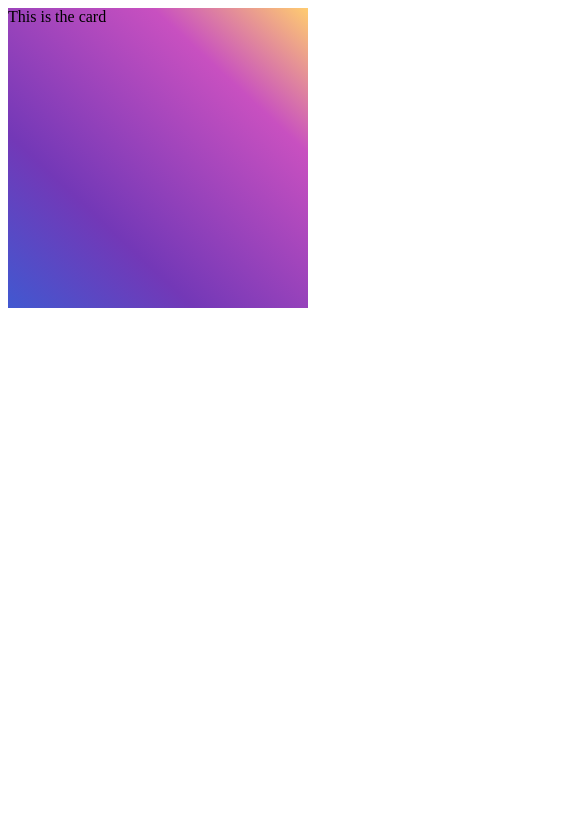
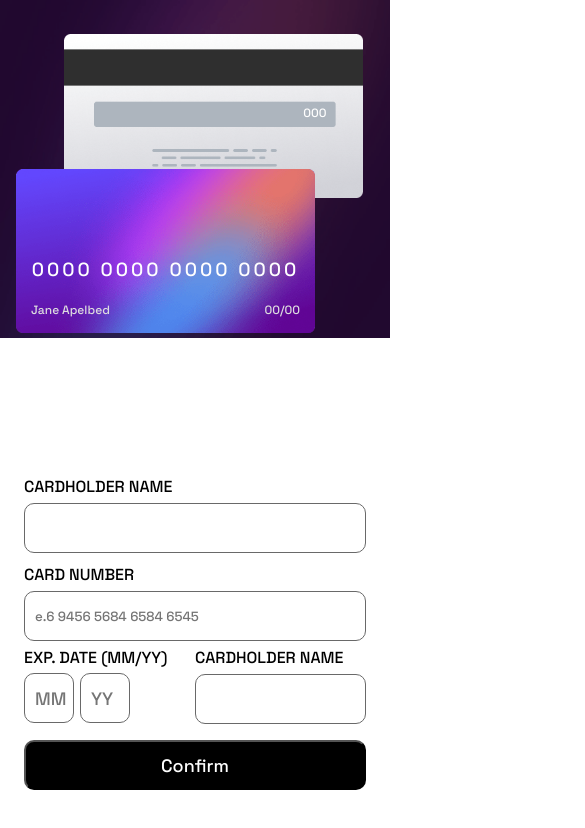
Before and after one commit to diegopaff/Frontend_Mentor_ch03, a React (Vite) app: page / in a window 390 px wide. Shown: the top 828 px of the page, 585 px wide, since content can reach past the window. Built offline with nearby package versions, Linux system fonts and the light colour scheme.

Commit message:
Mobile view styles

```diff
--- a/src/App.jsx
+++ b/src/App.jsx
@@ -1,12 +1,18 @@
 import React from 'react'
 import './App.css'
 import Card from './Components/Card/Card'
+import Formulary from './Components/Card/Form/Formulary'
 
 function App() {
 
   return (
     <div className="App">
-      <Card/>
+      <div>
+        <Card/>
+      </div>
+      <div>
+       <Formulary/>
+      </div>
     </div>
   )
 }
--- a/src/Components/Card/Card.css
+++ b/src/Components/Card/Card.css
@@ -1,13 +1,58 @@
 
-.card__container{
-    width: 300px;
-    height: 300px;
-    background-color: #4158D0;
-    background-image: linear-gradient(
-        43deg,
-     #4158D0 0%,
-     #7338b7 30%,
-     #C850C0 75%,
-     #FFCC70 100%);
+.card-front__container{
+    height: 164px;
+    width: 299px;
+    background-image: url(../../../public/bg-card-front.png);
+    background-size: contain;
+    position: absolute;
+    z-index: 5;
+    top: 50%;
+    left: 1rem;
+    display: flex;
+    flex-direction: column;
+    justify-content: end;
+    padding: 15px;
+    gap: 20px;
 
 }
+
+.card-front__container > div {
+    display: flex;
+    justify-content: space-between;
+    font-size: 12px;
+    color: hsl(270, 3%, 87%);
+
+
+}
+
+.card-back__container{
+    height: 164px;
+    width: 299px;
+    background-image: url(../../../public/bg-card-back.png);
+    background-size: contain;
+    position: absolute;
+    top: 10%;
+    left: 4rem;
+}
+
+.cards-container{
+    position: relative;
+    background-size: contain;
+    flex-direction: column;
+    background-image: url(../../../public/bg-main-mobile.png);
+    background-size: 100%;
+    background-repeat: round;
+    height: 40dvh;
+    color: white;
+}
+
+.card-front__number{
+    letter-spacing: 3px;
+    align-self: center;
+    font-size: 19px;
+}
+
+.card-back__cvc{
+    transform: translate(80%,445%);
+    font-size: 12px;
+}
--- a/src/Components/Card/Card.jsx
+++ b/src/Components/Card/Card.jsx
@@ -3,7 +3,19 @@ import './Card.css';
 
 const Card = () => {
   return (
-    <div className='card__container'>This is the card</div>
+    <div className='cards-container'>
+
+      <div className='card-front__container'>
+        <p className='card-front__number'> 0000 0000 0000 0000 </p>
+        <div>
+          <p className='card-front__name'> Jane Apelbed </p>
+          <p className='card-front__date'> 00/00 </p>
+        </div>
+      </div>
+      <div className='card-back__container'>
+        <p className='card-back__cvc'> 000 </p>
+      </div>
+    </div>
   )
 }
 
--- /dev/null
+++ b/src/Components/Card/Form/Formulary.css
@@ -0,0 +1,78 @@
+
+
+.form-container{
+    display: grid;
+    height: 60dvh;
+}
+
+.form{
+    display: flex;
+    margin-top: 40px;
+    flex-direction: column;
+    justify-content: center;
+    width: 100%;
+    height: 100%;
+    padding: 1.5rem;
+    gap: 6px;
+}
+
+.form_input{
+    height: 50px;
+    border-radius: 10px ;
+    border: 1px solid rgb(105, 105, 105);
+    padding-left: 10px;
+}
+
+.form_input:focus{
+    border: 1px solid blue;
+}
+
+.form > label{
+    margin-top: 5px;
+}
+
+
+.form-date{
+    display: flex;
+    gap: 5px;
+    display: flex;
+    flex-direction: column;
+    flex:1;
+}
+
+.form_cvc_input{
+    height: 50px;
+    width: 50px;
+    border-radius: 10px ;
+    border: 1px solid rgb(105, 105, 105);
+    padding-left: 10px;
+    font-size: 18px;
+}
+
+.form-cvc{
+    flex:1;
+    display: flex;
+    flex-direction: column;
+    gap:6px;
+}
+
+.form-date > div {
+    display: flex;
+    gap: 6px;
+}
+
+.date_cvc{
+    display: flex;
+    flex-direction: row;
+    flex-basis: 1;
+
+}
+
+.submit_btn{
+    height: 50px;
+    margin-top: 10px;
+    border-radius: 10px ;
+    background-color: black;
+    color: white;
+    font-size: 18px;
+}
--- /dev/null
+++ b/src/Components/Card/Form/Formulary.jsx
@@ -0,0 +1,32 @@
+import React from 'react'
+import './Formulary.css'
+
+const Formulary = () => {
+  return (
+    <div className='form-container'>
+        <form className='form'>
+            <label htmlFor="name" className='form_label'>CARDHOLDER NAME</label>
+            <input type='text' id='name' name='name' className='form_input'/>
+            <label htmlFor="number" className='form_label'>CARD NUMBER</label>
+            <input type='text' id='number' name='number' className='form_input' placeholder='e.6 9456 5684 6584 6545'/>
+            <div className='date_cvc'>
+              <div className='form-date'>
+                <label htmlFor="MM" className='form_label'>{'EXP. DATE  (MM/YY)'}</label>
+                <div>
+                  <input type='text' id='number' name='number' className='form_cvc_input' placeholder='MM'/>
+                  <input type='text' id='number' name='number' className='form_cvc_input' placeholder='YY'/>
+                </div>
+              </div>
+              <div className='form-cvc'>
+                <label htmlFor="cvc" className='form_label'>CARDHOLDER NAME</label>
+                <input type='text' id='cvc' name='cvc' className='form_input'/>
+              </div>
+            </div>
+            <input type='submit' value='Confirm' className='submit_btn' />
+        </form>
+
+    </div>
+  )
+}
+
+export default Formulary
--- a/src/index.css
+++ b/src/index.css
@@ -1,2 +1,12 @@
 /* Fonts */
-@import url('https://fonts.googleapis.com/css2?family=Hanken+Grotesk:wght@500;700;800&display=swap');
+@import url('https://fonts.googleapis.com/css2?family=Space+Grotesk:wght@500;600;700&display=swap');
+
+
+
+
+*{
+    margin: 0;
+    padding: 0;
+    box-sizing: border-box;
+    font-family: 'Space Grotesk', sans-serif;
+}
```
